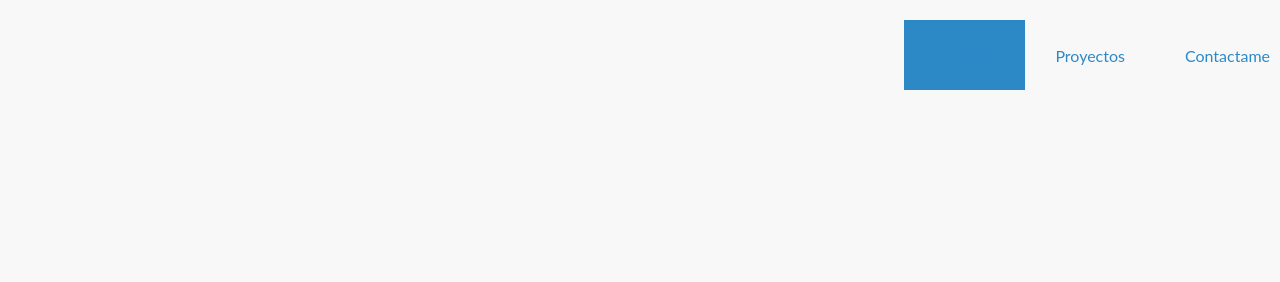
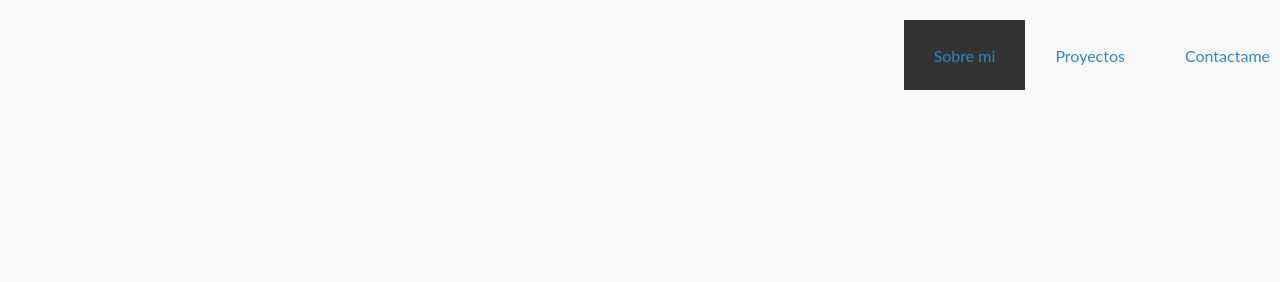
Before and after one commit to MCondeza/MCondeza.github.io, a plain HTML site: page index.html in a window 1280 px wide. In both pictures the pointer is over the link "Sobre mi". Shown: the top 282 px of the page. Drawn offline with Linux system fonts and the light colour scheme.

Commit message:
Update styles.css

```diff
--- a/styles.css
+++ b/styles.css
@@ -47,7 +47,7 @@ a{
   color:#2d89c6;
 }
 a:hover {
-  background-color: #2d89c6;
+  background-color: #333;
 }
 section{
   color: #2d89c6;
```
